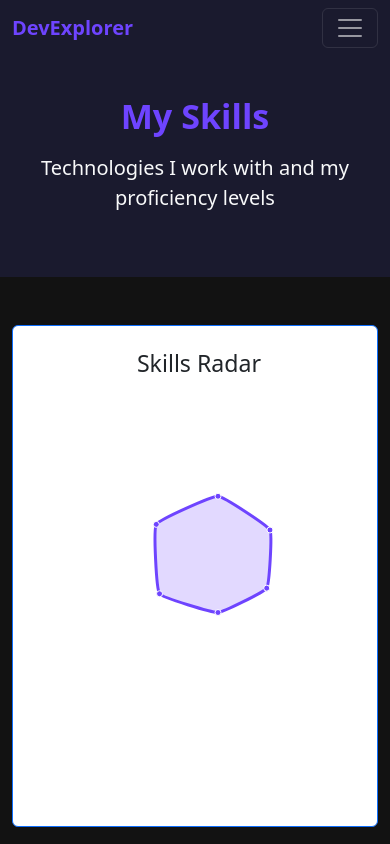
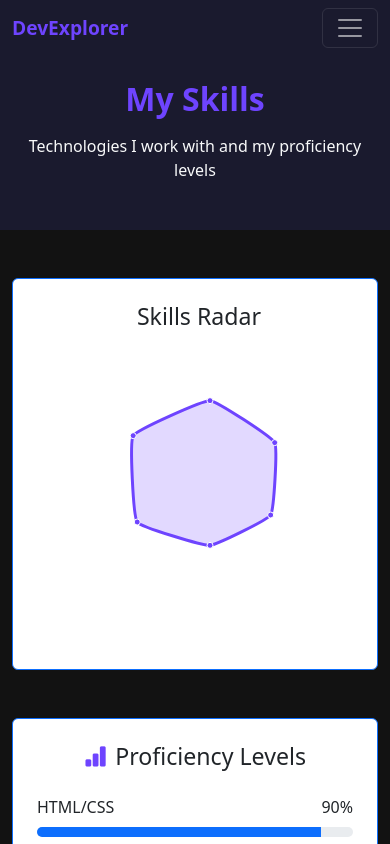
Before and after one commit to Balajipa03/Myportfoilo, a plain HTML site: page skills.html in a window 390 px wide. Shown: the top 844 px of the page. Drawn offline with nearby package versions, Linux system fonts and the light colour scheme; files that its build step writes are made by us from their sources; a script that the page names is missing; some icons are missing.

Commit message:
skills.html

```diff
--- a/skills.html
+++ b/skills.html
@@ -2,7 +2,7 @@
 <html lang="en">
 <head>
     <meta charset="UTF-8">
-    <meta name="viewport" content="width=device-width, initial-scale=1.0">
+    <meta name="viewport" content="width=device-width, initial-scale=1.0, minimum-scale=1.0, maximum-scale=1.0, user-scalable=no">
     <title>My Skills | DevExplorer</title>
     <!-- Bootstrap 5 CSS -->
     <link href="https://cdn.jsdelivr.net/npm/bootstrap@5.3.0/dist/css/bootstrap.min.css" rel="stylesheet">
@@ -33,6 +33,7 @@
         .radar-chart-container {
             position: relative;
             height: 400px;
+            width: 100%;
         }
 
         .navbar {
@@ -48,6 +49,7 @@
         body {
             background-color: var(--dark);
             color: var(--light);
+            overflow-x: hidden;
         }
 
         .bg-darker {
@@ -77,6 +79,49 @@
         .text-light {
             color: var(--light) !important;
         }
+
+        /* Mobile-specific adjustments */
+        @media (max-width: 768px) {
+            .skills-header {
+                padding-top: 2rem !important;
+                padding-bottom: 2rem !important;
+            }
+
+            .display-4 {
+                font-size: 2.5rem !important;
+            }
+
+            .radar-chart-container {
+                height: 300px;
+                margin-bottom: 1.5rem;
+            }
+
+            .card {
+                margin-bottom: 1rem;
+            }
+
+            .skill-item {
+                margin-bottom: 1.5rem !important;
+            }
+
+            .navbar-brand {
+                font-size: 1.2rem;
+            }
+        }
+
+        @media (max-width: 576px) {
+            .radar-chart-container {
+                height: 250px;
+            }
+
+            .display-4 {
+                font-size: 2rem !important;
+            }
+
+            .lead {
+                font-size: 1rem;
+            }
+        }
     </style>
 </head>
 <body>
@@ -84,7 +129,7 @@
     <nav class="navbar navbar-expand-lg navbar-dark fixed-top">
         <div class="container">
             <a class="navbar-brand fw-bold" href="index.html" style="color: var(--primary);">DevExplorer</a>
-            <button class="navbar-toggler" type="button" data-bs-toggle="collapse" data-bs-target="#navbarNav">
+            <button class="navbar-toggler" type="button" data-bs-toggle="collapse" data-bs-target="#navbarNav" aria-expanded="false" aria-label="Toggle navigation">
                 <span class="navbar-toggler-icon"></span>
             </button>
             <div class="collapse navbar-collapse" id="navbarNav">
@@ -332,6 +377,8 @@
                     }]
                 },
                 options: {
+                    responsive: true,
+                    maintainAspectRatio: false,
                     scales: {
                         r: {
                             angleLines: {
@@ -345,13 +392,14 @@
                             pointLabels: {
                                 color: '#fff',
                                 font: {
-                                    size: 12
+                                    size: window.innerWidth < 768 ? 10 : 12
                                 }
                             },
                             ticks: {
                                 backdropColor: 'transparent',
                                 color: '#fff',
-                                stepSize: 20
+                                stepSize: 20,
+                                display: window.innerWidth > 576
                             }
                         }
                     },
@@ -367,6 +415,13 @@
                     }
                 }
             });
+
+            // Handle window resize for chart
+            window.addEventListener('resize', function() {
+                if (window.skillsChart) {
+                    window.skillsChart.resize();
+                }
+            });
         });
     </script>
 </body>
```
